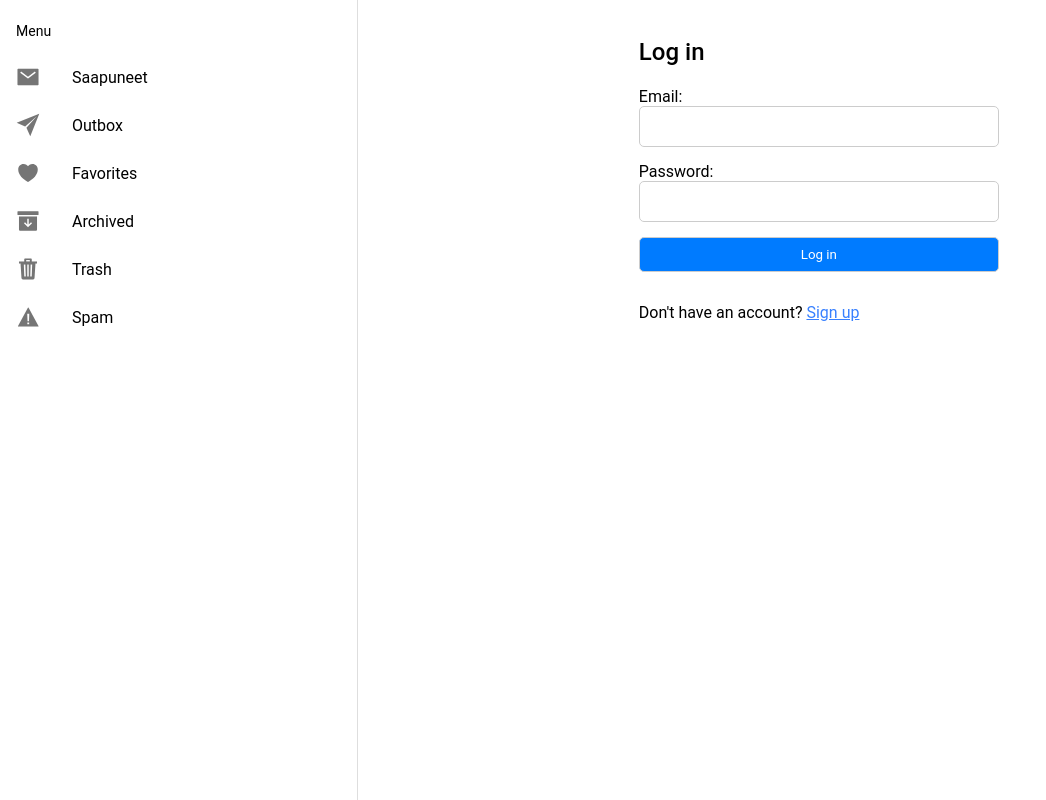
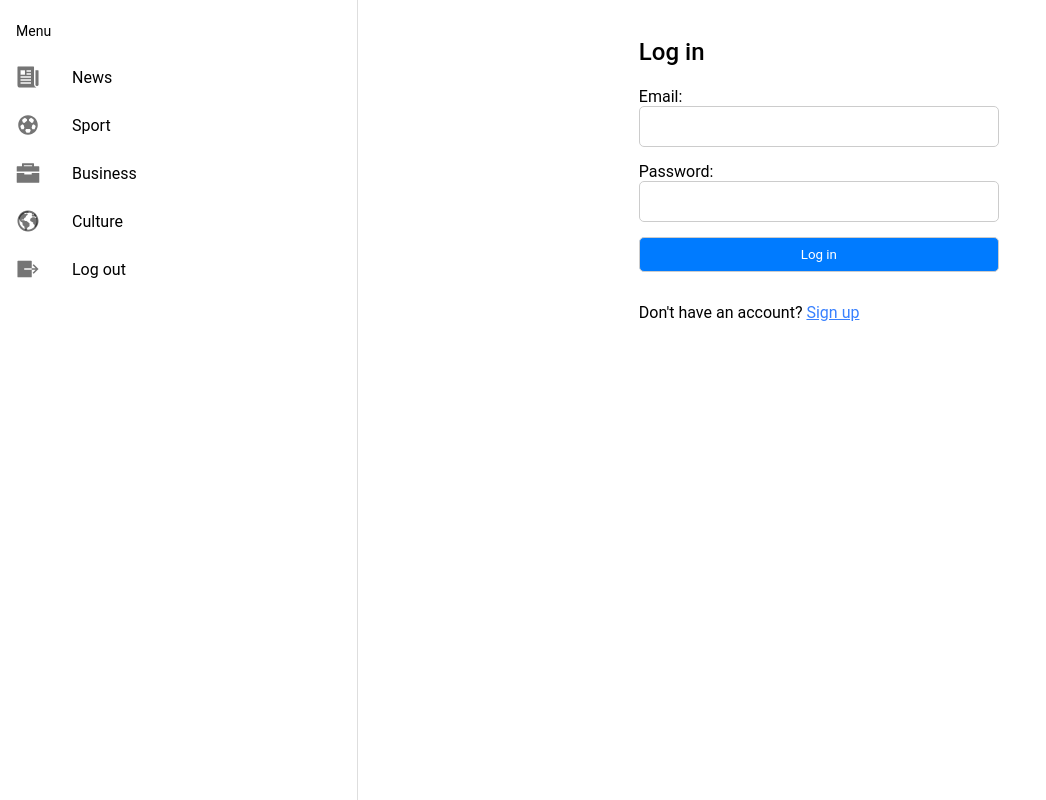
Before and after one commit to Nikopetaja/NewsApp, a React (Vite) app: page /login in a window 1280 px wide. Shown: the whole page, without its empty margins (0-1046 px from the left). Built offline with nearby package versions, Linux system fonts and the light colour scheme.

Commit message:
Fourth commit

```diff
--- a/src/components/Menu.tsx
+++ b/src/components/Menu.tsx
@@ -2,7 +2,7 @@
 import React from 'react';
 import { IonContent, IonIcon, IonItem, IonLabel, IonList, IonListHeader, IonMenu, IonMenuToggle, IonNote } from '@ionic/react';
 import { useLocation } from 'react-router-dom';
-import { archiveOutline, archiveSharp, bookmarkOutline, heartOutline, heartSharp, mailOutline, mailSharp, paperPlaneOutline, paperPlaneSharp, trashOutline, trashSharp, warningOutline, warningSharp } from 'ionicons/icons';
+import { earthOutline, earthSharp, briefcaseOutline, briefcaseSharp, newspaperOutline, newspaperSharp, footballOutline, footballSharp, exitOutline, exitSharp } from 'ionicons/icons';
 
 interface AppPage {
   title: string;
@@ -13,41 +13,35 @@ interface AppPage {
 
 const appPages: AppPage[] = [
   {
-    title: 'Saapuneet',
-    url: '/folder/Inbox',
-    iosIcon: mailOutline,
-    mdIcon: mailSharp
+    title: 'News',
+    url: '/folder/News',
+    iosIcon: newspaperOutline,
+    mdIcon: newspaperSharp
   },
   {
-    title: 'Outbox',
-    url: '/folder/Outbox',
-    iosIcon: paperPlaneOutline,
-    mdIcon: paperPlaneSharp
+    title: 'Sport',
+    url: '/folder/Sport',
+    iosIcon: footballOutline,
+    mdIcon: footballSharp
   },
   {
-    title: 'Favorites',
-    url: '/folder/Favorites',
-    iosIcon: heartOutline,
-    mdIcon: heartSharp
+    title: 'Business',
+    url: '/folder/Business',
+    iosIcon: briefcaseOutline,
+    mdIcon: briefcaseSharp
   },
   {
-    title: 'Archived',
-    url: '/folder/Archived',
-    iosIcon: archiveOutline,
-    mdIcon: archiveSharp
+    title: 'Culture',
+    url: '/folder/Culture',
+    iosIcon: earthOutline,
+    mdIcon: earthSharp
   },
   {
-    title: 'Trash',
-    url: '/folder/Trash',
-    iosIcon: trashOutline,
-    mdIcon: trashSharp
+    title: 'Log out',
+    url: '/login',
+    iosIcon: exitOutline,
+    mdIcon: exitSharp
   },
-  {
-    title: 'Spam',
-    url: '/folder/Spam',
-    iosIcon: warningOutline,
-    mdIcon: warningSharp
-  }
 ];
 
 
--- a/src/pages/Login.tsx
+++ b/src/pages/Login.tsx
@@ -16,7 +16,7 @@ const Login = () => {
     e.preventDefault();
     try {
       await signInWithEmailAndPassword(auth, email, password);
-      history.push('/folder/inbox');
+      history.push('/folder/News');
     } catch (error) {
       setError(error.message);
     }
--- a/src/pages/Signup.tsx
+++ b/src/pages/Signup.tsx
@@ -16,7 +16,7 @@ const Signup = () => {
     e.preventDefault();
     try {
       await createUserWithEmailAndPassword(auth, email, password);
-      history.push('/folder/inbox');
+      history.push('/folder/News');
     } catch (error) {
       setError(error.message);
     }
```
